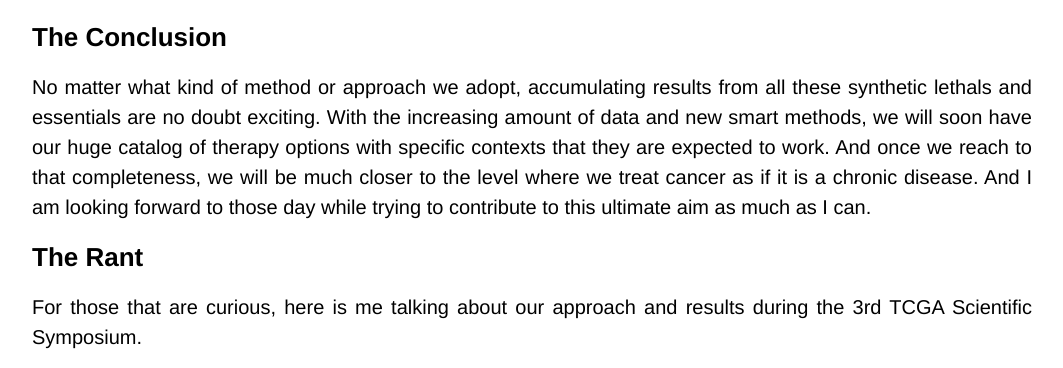
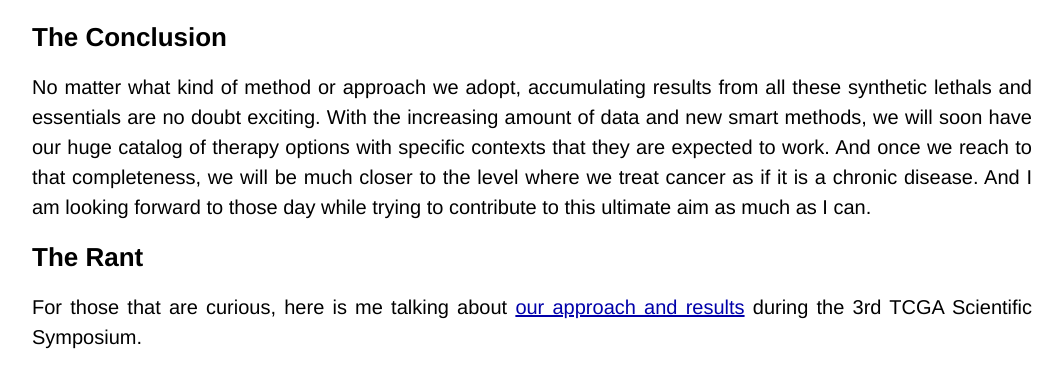
Before and after one commit to armish/ergosome, a Jekyll site: the page built from _posts/2014-09-02-of-vulnerabilities-and-synthetic-lethalities.markdown, in a window 1280 px wide and 900 px high, scrolled down 3346 px, cut to the strip 0-368 px from the top of the window. Shown: the whole strip, without its empty margins (108-1171 px from the left). Built offline with Jekyll 4.4.1, drawn with Linux system fonts in a browser that asks for light colours; Markdown is read by kramdown in place of the engine named in the settings; comment, search, counter and statistics services are not loaded; some of the changed lines change nothing that is shown.

Commit message:
small fix for the statius paper.

```diff
--- a/_posts/2014-09-02-of-vulnerabilities-and-synthetic-lethalities.markdown
+++ b/_posts/2014-09-02-of-vulnerabilities-and-synthetic-lethalities.markdown
@@ -111,7 +111,7 @@
 and see if a cancer cell lacks one particular isoenzyme, where the other partner can be targeted with a drug.
 The idea here is that losing a metabolic enzyme creates a vulnerability for the cancer cells,
 and you can exploit this vulnerability by perturbing these cells with a drug to inhibit an isoenzyme partner.
-We recently implemented this method and [report our findings here](http://bioinformatics.oxfordjournals.org/content/30/14/2051.full).
+We recently implemented this method and [report our findings here](http://bioinformatics.oxfordjournals.org/content/30/14/2051).
 The advantage of this approach is that it allows to nominate vulnerabilities and drugs associated with them in a [personalized manner](http://cbio.mskcc.org/cancergenomics/statius/).
 The disadvantage is that you rely on prior knowledge
 and not all isoenzymes that you infer from knowledge bases might represent SL gene groups.
@@ -138,7 +138,7 @@
 while trying to contribute to this ultimate aim as much as I can.
 
 ## The Rant
-For those that are curious, here is me talking about our approach and results during the 3rd TCGA Scientific Symposium.
+For those that are curious, here is me talking about [our approach and results](http://bioinformatics.oxfordjournals.org/content/30/14/2051) during the 3rd TCGA Scientific Symposium.
 
 <center>
 	<iframe width="560" height="315" src="//www.youtube.com/embed/UvH3qRepw7Q" frameborder="0" allowfullscreen></iframe>
```
